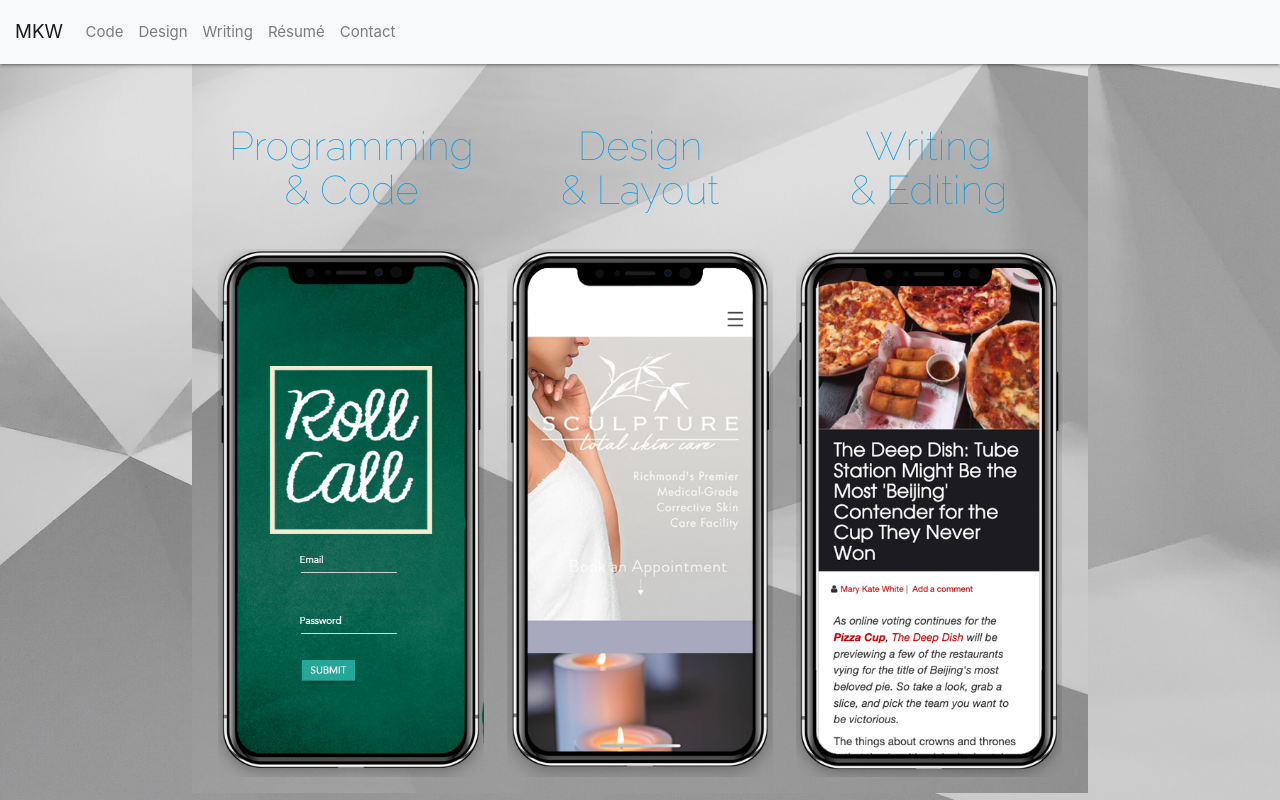
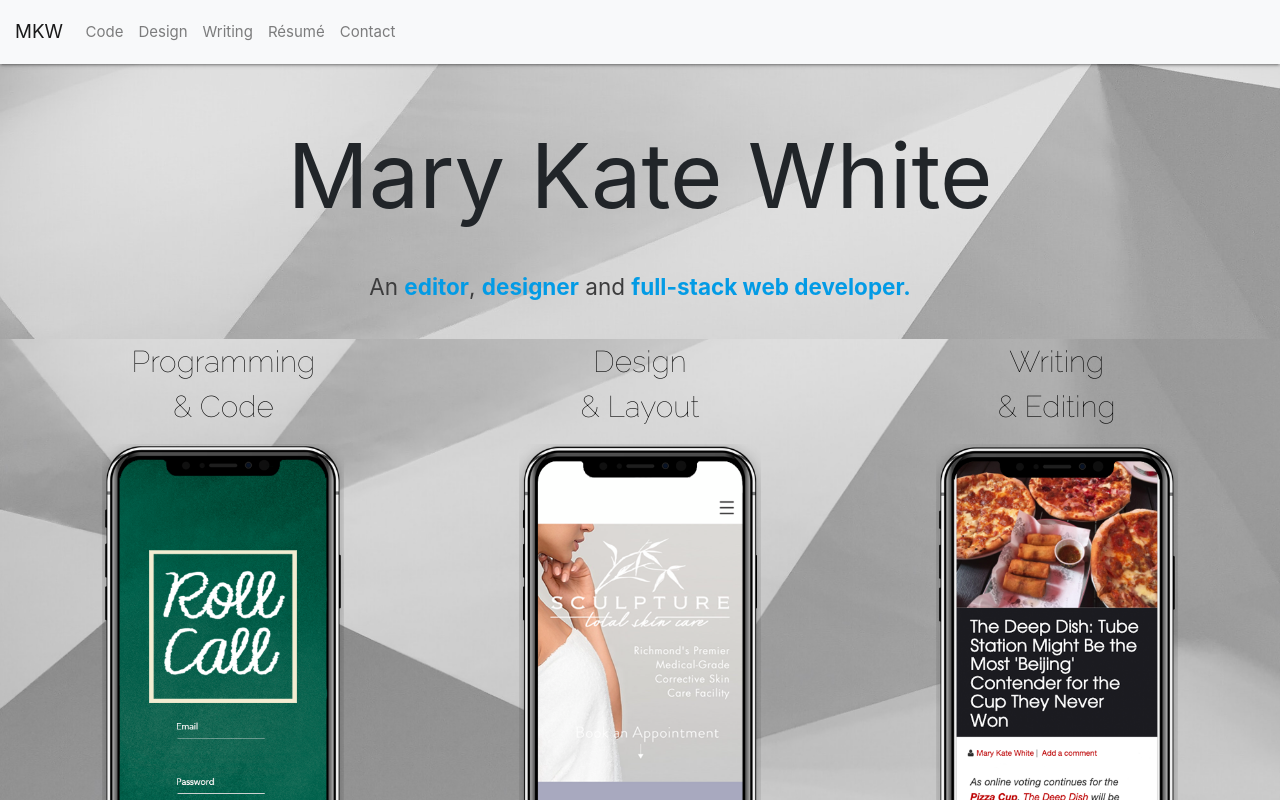
Before and after one commit to marykatewhite/reactportfolio, a React (Create React App) app: page / in a window 1280 px wide. Shown: the top 800 px of the page. Built offline with nearby package versions, Linux system fonts and the light colour scheme.

Commit message:
tweaks mostly to css

```diff
--- a/src/App.css
+++ b/src/App.css
@@ -7,48 +7,42 @@ button {
   margin-left: 20px;
   margin-right: 20px;
 }
-
 .contactButton {
   align-content: center;
   padding-top: 40px;
 }
-
 .iconrow {
   padding-top: 20px;
   padding-bottom: 30px;
 }
-
 h4,
 h3 {
   color: gray;
 }
-
 a {
   color: black;
 }
-
 .sectionLabel {
   align-content: center;
 }
-
 #aboutMe {
   background-color: #d7d7d7;
   height: 100vh;
   padding-top: 50px;
   padding-bottom: 30px;
 }
-
 #introText {
   font-size: 1em;
   text-align: center;
 }
-
+#bioBox {
+  margin: 0;
+}
 #bioText {
   color: #3c3c3d;
   font-size: 18px;
   line-height: 20px;
 }
-
 #myFace {
   width: 80%;
   height: auto;
@@ -56,15 +50,12 @@ a {
   display: block;
   padding-bottom: 20px;
 }
-
 .icons {
   padding: 20px;
 }
-
 #projects {
   background-color: #9c9c9c;
 }
-
 .projectrow {
   padding-bottom: 10px;
 }
@@ -76,7 +67,6 @@ a {
   background-position: center;
   background-attachment: fixed;
 }
-
 #contentTypes {
   background-image: url("./components/images/jumbobg.jpg");
   background-size: cover;
@@ -87,9 +77,8 @@ a {
   justify-items: center;
   justify-content: center;
 }
-
 .contentImgBox {
-  height: 70vh;
+  height: 60vh;
   display: block;
   margin: auto;
   justify-items: center;
@@ -97,7 +86,7 @@ a {
   background-size: contain;
   background-repeat: no-repeat;
   background-position: center;
-  padding-bottom: 10vh;
+
 }
 
 #programmingBox {
@@ -106,16 +95,8 @@ a {
 #designBox {
   background-image: url("./components/images/designbg.png");
 }
-
 #writingBox {
   background-image: url("./components/images/writingbg.png");
-}
-
-.contentTitle {
-  padding-top: 3vh;
-  width: 100%;
-  font-family: "Raleway", sans-serif;
-  font-size: 40px;
 }
 
 @media (max-width: 500px) {
@@ -134,11 +115,11 @@ a {
   #myName {
     font-size: 3em;
     padding-top: 15px;
-    padding-bottom: 10px;
   }
   #introText {
-    padding-left: 40px;
-    padding-right: 40px;
+    font-size: 1.5em;
+    padding-left: 30px;
+    padding-right: 30px;
   }
   #codeAndContent {
     width: 90vw;
@@ -190,6 +171,9 @@ a {
     width: 80vw;
     align-content: center;
   }
+  .contentColumn {
+    width: 90vw;
+  }
   .contentImgBox {
     width: 90vw;
     margin-bottom: 5vh;
@@ -197,6 +181,14 @@ a {
   .contentTitleBox {
     width: 90vw;
     text-align: center;
+  }
+  .contentTitle {
+    font-family: "Raleway", sans-serif;
+    font-size: 2em;
+    color: black;
+    padding-left: 10px;
+    padding-right: 10px;
+    vertical-align: top;
   }
 }
 
@@ -211,8 +203,11 @@ a {
     height: 120vh;
   }
   #myName {
-    font-size: 5em;
+    font-size: 6em;
     padding-top: 20px;
+  }
+  #introText {
+    font-size: 1.5em;
   }
   #codeAndContent {
     clear: both;
@@ -254,9 +249,19 @@ a {
     color: white;
     font-size: 6em;
   }
+  .contentColumn {
+    width: 30vw;
+  }
   .contentTitleBox {
     width: 100%;
     text-align: center;
+  }
+  .contentTitle {
+    font-family: "Raleway", sans-serif;
+    font-size: 2em;
+    color: black;
+    padding-left: 10px;
+    padding-right: 10px;
   }
   .card {
     width: 20vw;
--- a/src/App.js
+++ b/src/App.js
@@ -6,8 +6,8 @@ import Content from "./components/content.js";
 // import Jumbotron from "./components/jumbotron.js";
 import Contact from "./components/contact.js"
 import Resume from "./components/resume.js";
-import Design from "./components/design.js";
-// import DesignPage from "./components/designpage.js";
+// import Design from "./components/design.js";
+import DesignPage from "./components/designpage.js";
 import Writing from "./components/writing.js";
 import projects from "./projects.json";
 import "./App.css";
@@ -25,7 +25,7 @@ class App extends Component {
           <Header />
           <Route exact path="/" component={Content} />
           <Route exact path="/code" component={Project} />
-          <Route exact path="/design" component={Design} />
+          <Route exact path="/design" component={DesignPage} />
           <Route exact path="/writing" component={Writing} />
           <Route exact path="/resume" component={Resume} />
           <Route exact path="/contact" component={Contact} />
--- a/src/components/content.js
+++ b/src/components/content.js
@@ -4,52 +4,68 @@ import "../App.css";
 function Content() {
   return (
     <div className="jumbotron-fluid" id="contentTypeBox">
-      <div className="container" id="contentTypes">
+      <div className="container-fluid" id="namebox">
+        <div className="row justify-content-center">
+          <div className="col-xs-12">
+            <h1 id="myName">Mary Kate White</h1>
+          </div>
+        </div>
 
+        <div id="bioBox">
+          <div className="row justify-content-center">
+            <div className="col-xs-12">
+              <p id="introText">
+                An <a href="/writing"><b>editor</b></a>,{" "}<a href="/design"><b>designer</b></a> and{" "}
+                <a href="/code"><b>full-stack web developer.</b></a>
+              </p>
+            </div>
+          </div>
+        </div>
+      </div>
+
+      <div className="container-fluid" id="contentTypes">
         <div className="row">
-
-              <div className="col xs12 m4 justify-content-center">
+          <div className="col xs12 m4 justify-content-center contentColumn">
             <a href="/projects">
               <div className="contentTitleBox justify-content-center">
-                <h2 className="contentTitle">
+                <p className="contentTitle">
                   Programming
                   <br />
                   &amp; Code
-                </h2>
+                </p>
               </div>
-                <div className="contentImgBox" id="programmingBox"></div></a>
+              <div className="contentImgBox" id="programmingBox"></div>
+            </a>
           </div>
 
           <div className="col xs12 m4 justify-content-center">
             <a href="/design">
               <div className="contentTitleBox justify-content-center">
-                <h2 className="contentTitle">
+                <p className="contentTitle">
                   Design
                   <br />
                   &amp; Layout
-                </h2>
+                </p>
               </div>
-                <div className="contentImgBox" id="designBox"></div></a>
+              <div className="contentImgBox" id="designBox"></div>
+            </a>
           </div>
 
           <div className="col xs12 m4 justify-content-center">
             <a href="/writing">
               <div className="contentTitleBox justify-content-center">
-                <h2 className="contentTitle">
+                <p className="contentTitle">
                   Writing
                   <br />
                   &amp; Editing
-                </h2>
+                </p>
               </div>
-                <div className="contentImgBox" id="writingBox"></div></a>
-              </div>
-
-            </div>
-
-
+              <div className="contentImgBox" id="writingBox"></div>
+            </a>
           </div>
         </div>
-
+      </div>
+    </div>
   );
 }
 
```
Lines whose indentation alone changed are shown as unchanged.
